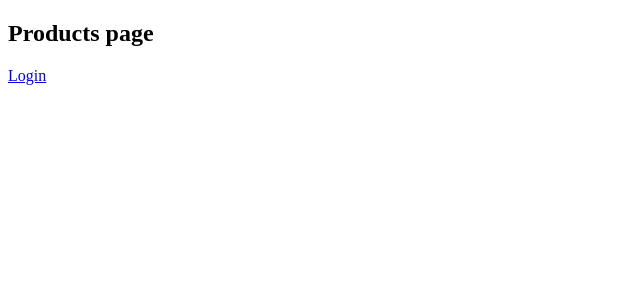
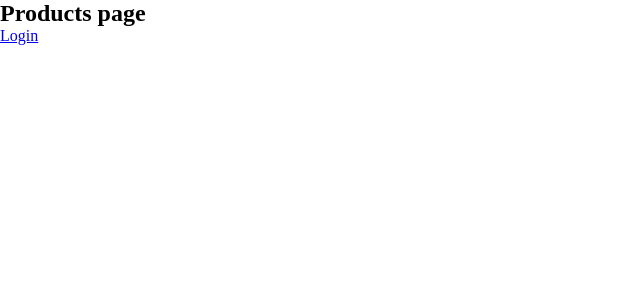
Before and after one commit to Baartooo/tsh-recruitment-app, a React (Create React App) app: page / in a window 1280 px wide. Shown: the top 300 px of the page, without its empty margins (0-640 px from the left). Built offline with nearby package versions, Linux system fonts and the light colour scheme.

Commit message:
sass/css-modules

```diff
--- a/package.json
+++ b/package.json
@@ -42,6 +42,7 @@
     "@types/react": "16.9.46",
     "@types/react-dom": "16.9.8",
     "@types/react-router-dom": "5.1.5",
+    "node-sass": "^4.0.0",
     "react": "16.13.1",
     "react-dom": "16.13.1",
     "react-router-dom": "5.2.0",
--- a/src/app/App.tsx
+++ b/src/app/App.tsx
@@ -2,6 +2,8 @@ import React from 'react';
 
 import { AppRoutes } from 'routing/AppRoutes';
 
+import './global.scss'
+
 export const App = () => {
   return <AppRoutes />;
 };
--- /dev/null
+++ b/src/app/global.scss
@@ -0,0 +1,4 @@
+* {
+  margin: 0;
+  padding: 0;
+}
--- a/src/app/products/Products.tsx
+++ b/src/app/products/Products.tsx
@@ -3,11 +3,13 @@ import { Link } from 'react-router-dom';
 
 import { AppRoute } from 'routing/AppRoute.enum';
 
+import s from 'app/products/Products.module.scss';
+
 export const Products = () => {
   return (
-    <>
+    <div className={s.products}>
       <h2>Products page</h2>
       <Link to={AppRoute.login}> Login </Link>
-    </>
+    </div>
   );
 };
```
Also changed, not shown: src/app/products/Products.module.scss (added), 1 other file (tests, documents, lock files or other folders).
